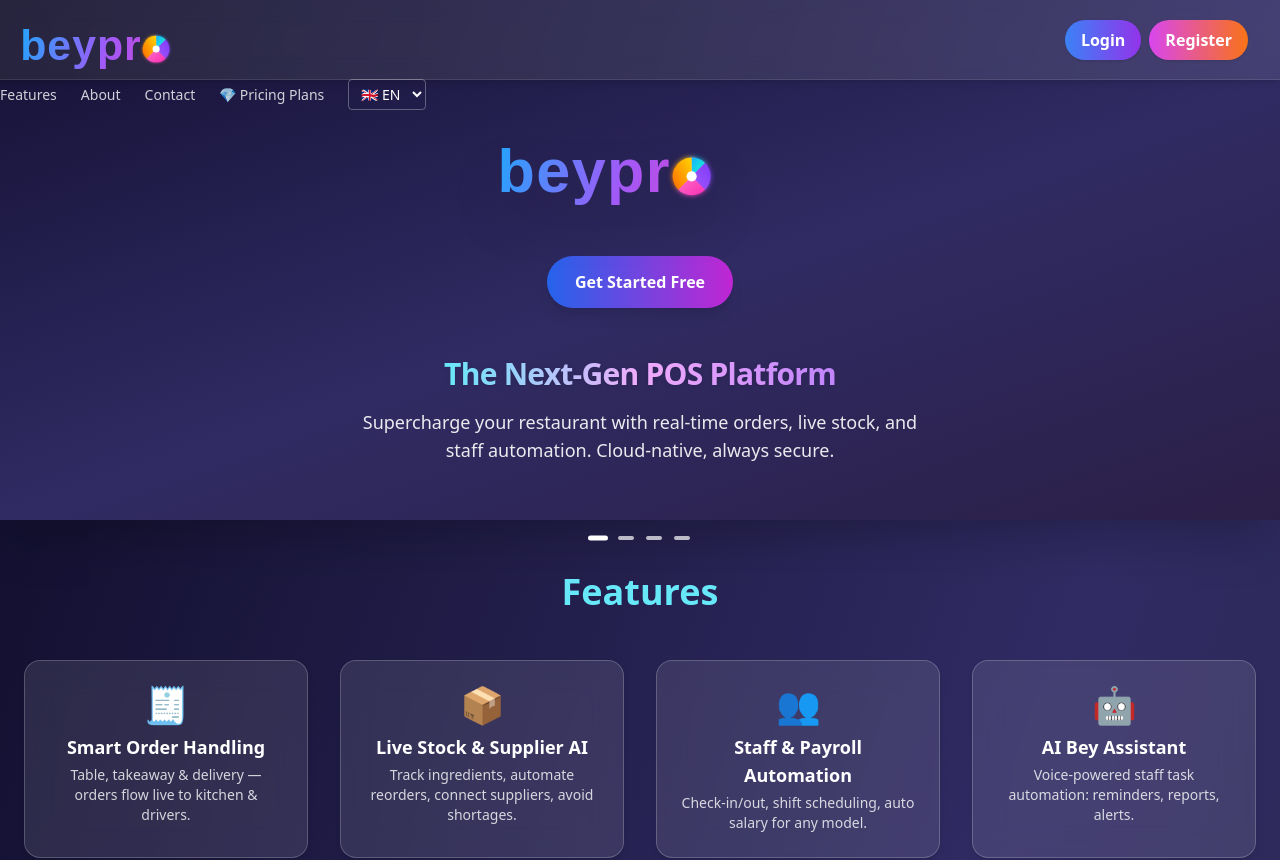
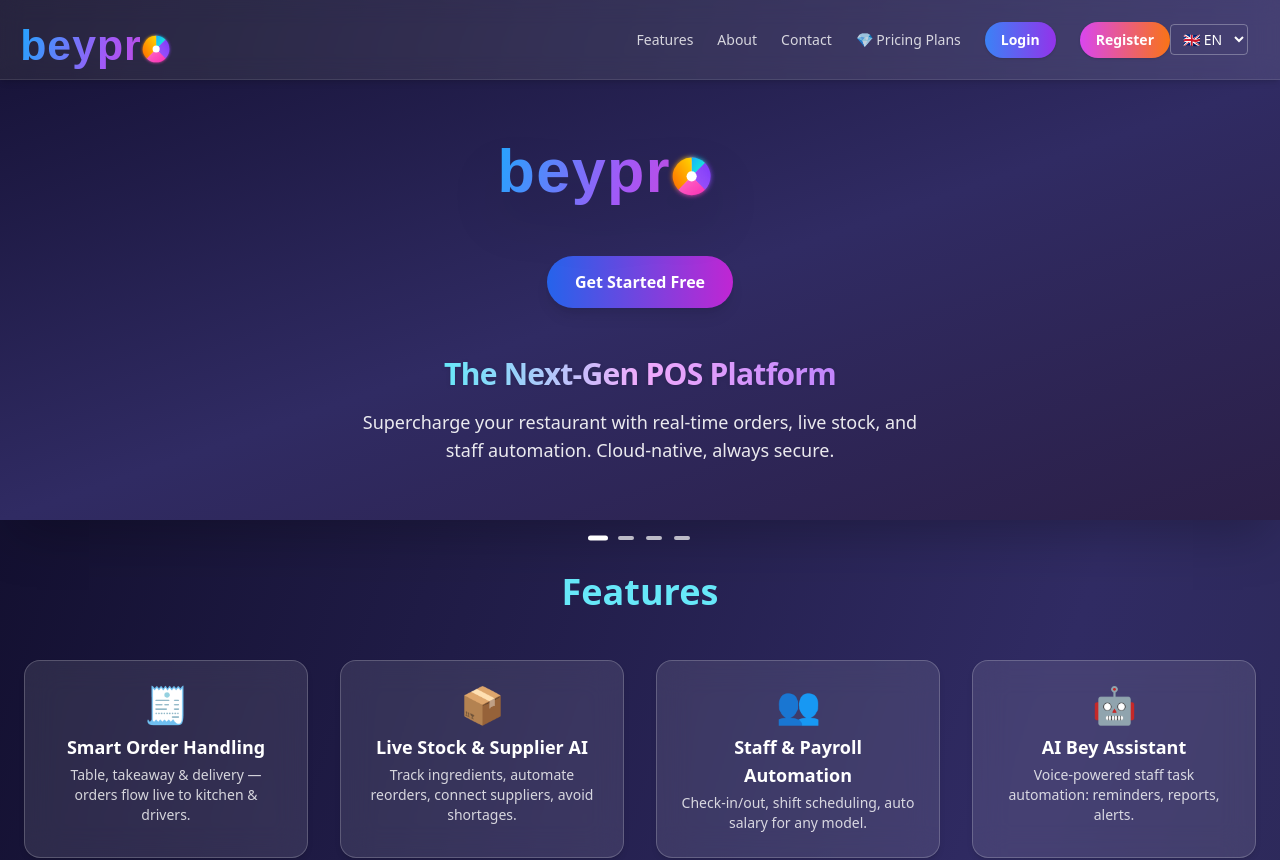
Before and after one commit to beyproweb/beypro-site, a React (Vite) app: page / in a window 1280 px wide. Shown: the top 860 px of the page. Built offline with nearby package versions, Linux system fonts and the light colour scheme; no server answers.

Commit message:
Update pricing page and install lucide-react

```diff
--- a/package.json
+++ b/package.json
@@ -11,6 +11,7 @@
   "dependencies": {
     "i18next": "^25.1.3",
     "i18next-browser-languagedetector": "^8.1.0",
+    "lucide-react": "^0.552.0",
     "react": "^18.2.0",
     "react-dom": "^18.2.0",
     "react-helmet": "^6.1.0",
--- a/src/App.jsx
+++ b/src/App.jsx
@@ -100,7 +100,14 @@ export default function App() {
             </div>
 
             {/* Desktop Menu */}
-               {/* --- LOGIN and REGISTER BUTTONS --- */}
+            <div className="hidden md:flex items-center space-x-6 text-sm font-medium text-white/80">
+              <a href="#features" className="hover:text-fuchsia-400 transition">{t("features")}</a>
+              <a href="#about" className="hover:text-fuchsia-400 transition">{t("about")}</a>
+              <a href="#contact" className="hover:text-fuchsia-400 transition">{t("contact")}</a>
+              <a href="#pricing" className="hover:text-fuchsia-400 transition">{t("pricing_title")}</a>
+
+
+              {/* --- LOGIN and REGISTER BUTTONS --- */}
               <Link
                 to="/login"
                 className="ml-4 px-4 py-2 rounded-full bg-gradient-to-r from-blue-500 to-purple-600 text-white font-semibold shadow hover:scale-105 transition"
@@ -114,15 +121,7 @@ export default function App() {
                 Register
               </Link>
             </div>
-            <div className="hidden md:flex items-center space-x-6 text-sm font-medium text-white/80">
-              <a href="#features" className="hover:text-fuchsia-400 transition">{t("features")}</a>
-              <a href="#about" className="hover:text-fuchsia-400 transition">{t("about")}</a>
-              <a href="#contact" className="hover:text-fuchsia-400 transition">{t("contact")}</a>
-              <a href="#pricing" className="hover:text-fuchsia-400 transition">{t("pricing_title")}</a>
-              <LanguageSwitcher />
-
-
-
+            <LanguageSwitcher />
             {/* Mobile Toggle */}
             <div className="ml-auto md:hidden flex-1 flex justify-end">
               <button
--- a/src/pages/Pricing.jsx
+++ b/src/pages/Pricing.jsx
@@ -1,7 +1,7 @@
 // src/pages/Pricing.jsx
 import React from "react";
 import { useTranslation } from "react-i18next";
-
+const API_URL = import.meta.env.VITE_API_URL;
 export default function Pricing() {
   const { t } = useTranslation();
 
```
Also changed, not shown: 1 other file (tests, documents, lock files or other folders).
